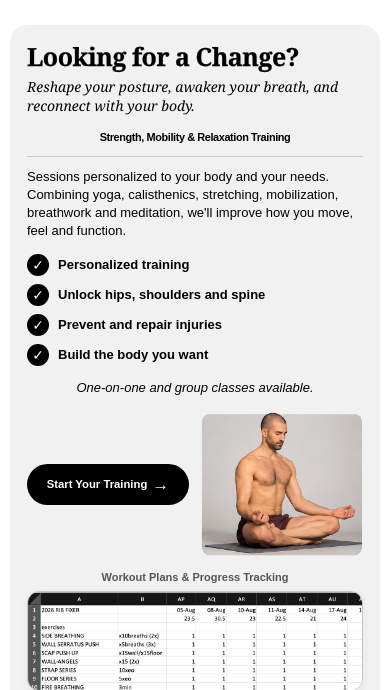
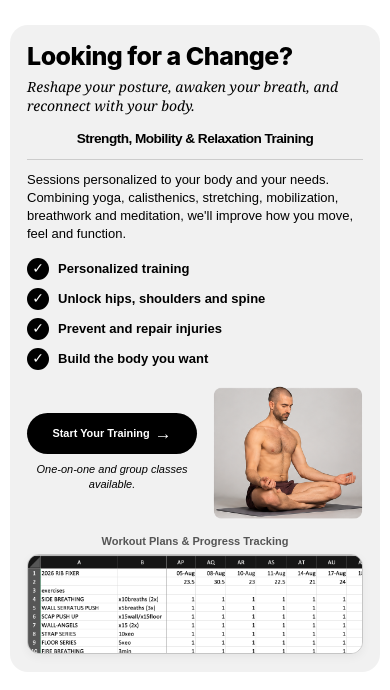
Before and after one commit to yogaphysique/yogaphysique.github.io, a plain HTML site: page index.html in a window 390 px wide. Shown: the part 516-1206 px from the top of the page. Drawn offline with Linux system fonts and the light colour scheme; grey boxes are pictures that could not be loaded.

Commit message:
TRAINING COMPLETE.css

```diff
--- a/styles.css
+++ b/styles.css
@@ -186,15 +186,15 @@ html {
 }
 
 .training-headline {
-  font-family: Georgia, 'Times New Roman', serif;
+  font-family: -apple-system, BlinkMacSystemFont,
+               'Helvetica Neue', Arial, sans-serif;
+
   font-size: clamp(27px, 2.5vw, 35px);
   line-height: 1.15;
-  font-weight: 700;
+  font-weight: 800;
 
   margin: 0 0 8px;
   letter-spacing: -0.8px;
-
-  -webkit-text-stroke: 0.25px currentColor;
 }
 
 .training-intro {
@@ -214,7 +214,7 @@ html {
   font-weight: 700;
 
   margin: 0 0 12px;
-  letter-spacing: -0.5px;
+  letter-spacing: 0.4px;
 }
 
 .training-divider {
@@ -595,7 +595,7 @@ html {
 
   .training-box {
     display: grid;
-    grid-template-columns: minmax(0, 1fr) minmax(0, 1fr);
+    grid-template-columns: minmax(0, 1.05fr) minmax(0, 0.95fr);
     column-gap: 12px;
     row-gap: 0;
 
@@ -605,9 +605,7 @@ html {
     align-items: center;
   }
 
-  /* Allow individual elements to participate
-     directly in the mobile grid layout */
-
+  /* FLATTEN WRAPPERS FOR MOBILE GRID */
   .training-content,
   .training-visuals {
     display: contents;
@@ -619,13 +617,16 @@ html {
   .training-divider,
   .training-description,
   .training-benefits,
-  .training-availability,
   .training-tracker {
     grid-column: 1 / -1;
     min-width: 0;
   }
 
+
+  /* MOBILE HEADLINE */
   .training-headline {
+    grid-row: 1;
+
     font-size: 25px;
     line-height: 1.15;
     letter-spacing: -0.5px;
@@ -634,17 +635,22 @@ html {
   }
 
   .training-intro {
+    grid-row: 2;
+
     font-size: 14px;
     line-height: 1.35;
 
     margin: 0 0 15px;
   }
 
-  /* SINGLE-LINE MOBILE HEADING */
+
+  /* MOBILE SERVICE HEADING */
   .training-title {
-    font-size: clamp(10px, 2.8vw, 13px);
+    grid-row: 3;
+
+    font-size: clamp(12px, 3.5vw, 15px);
     line-height: 1.2;
-    letter-spacing: -0.4px;
+    letter-spacing: -0.55px;
 
     white-space: nowrap;
     text-align: center;
@@ -653,19 +659,26 @@ html {
   }
 
   .training-divider {
+    grid-row: 4;
     margin-bottom: 11px;
   }
 
   .training-description {
+    grid-row: 5;
+
     font-size: 13px;
     line-height: 1.4;
 
     margin: 0 0 14px;
   }
 
+
+  /* MOBILE BENEFITS */
   .training-benefits {
+    grid-row: 6;
+
     gap: 8px;
-    margin-bottom: 14px;
+    margin-bottom: 16px;
   }
 
   .training-benefits li {
@@ -683,20 +696,11 @@ html {
     font-size: 14px;
   }
 
-  .training-availability {
-    font-size: 13px;
-    line-height: 1.3;
 
-    text-align: center;
-
-    margin: 0 0 15px;
-  }
-
-
-  /* BUTTON LEFT, PHOTO RIGHT */
+  /* MOBILE BUTTON — LEFT */
   .training-button {
     grid-column: 1;
-    grid-row: auto;
+    grid-row: 7;
 
     display: inline-flex;
     align-items: center;
@@ -708,13 +712,15 @@ html {
 
     margin: 0;
 
-    padding: 12px 8px;
+    padding: 12px 7px;
 
-    font-size: clamp(11px, 2.9vw, 13px);
+    font-size: clamp(10px, 2.8vw, 13px);
     line-height: 1.2;
 
     gap: 5px;
     white-space: nowrap;
+
+    align-self: end;
   }
 
   .button-arrow {
@@ -722,12 +728,29 @@ html {
     flex-shrink: 0;
   }
 
+
+  /* AVAILABILITY — DIRECTLY BELOW BUTTON */
+  .training-availability {
+    grid-column: 1;
+    grid-row: 8;
+
+    font-size: 11px;
+    line-height: 1.35;
+
+    text-align: center;
+
+    margin: 8px 0 0;
+    align-self: start;
+  }
+
+
+  /* MEDITATION PHOTO — RIGHT */
   .training-photo {
     grid-column: 2;
-    grid-row: auto;
+    grid-row: 7 / span 2;
 
     width: 100%;
-    max-width: 175px;
+    max-width: 150px;
 
     justify-self: end;
     align-self: center;
@@ -740,13 +763,17 @@ html {
   }
 
 
-  /* MOBILE TRACKER */
+  /* MOBILE TRACKER — FULL WIDTH BELOW */
   .training-tracker {
+    grid-column: 1 / -1;
+    grid-row: 9;
+
     width: 100%;
     max-width: none;
 
-    margin-top: 14px;
+    margin-top: 15px;
     justify-self: stretch;
+    align-self: stretch;
   }
 
   .training-tracker-label {
```
